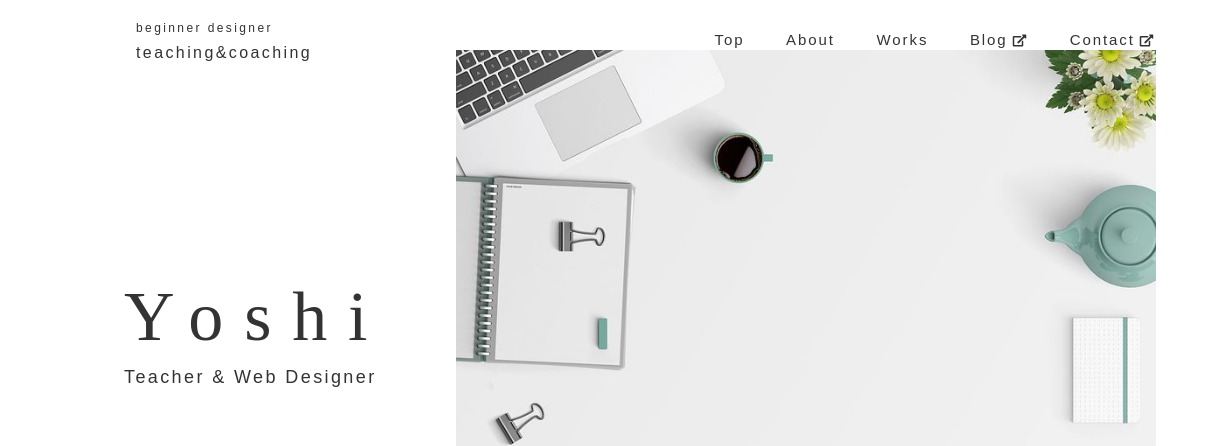
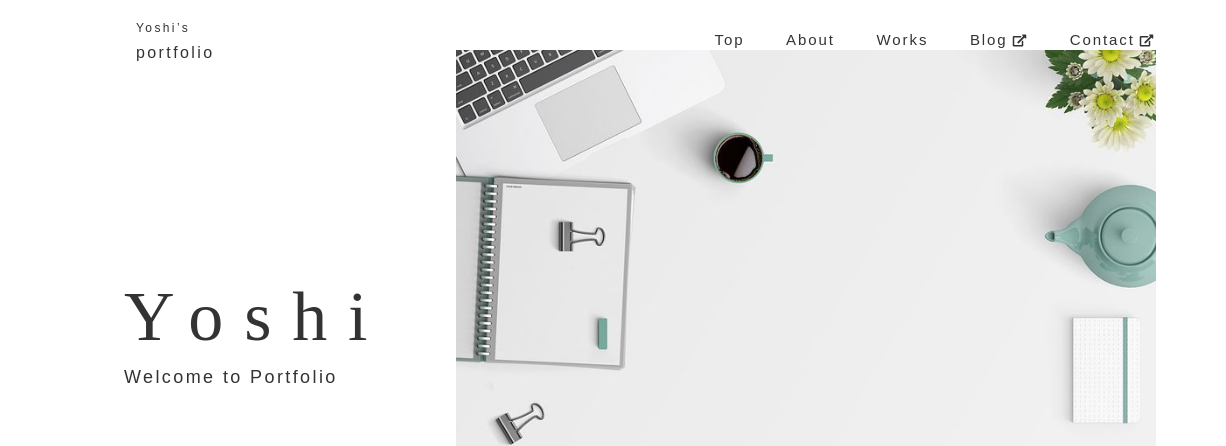
Before and after one commit to Yoshiaki-net/Yoshiaki-net.github.io, a plain HTML site: page index.html in a window 1280 px wide. Shown: the top 446 px of the page, 0-1226 px from the left. Drawn offline with nearby package versions, Linux system fonts and the light colour scheme; a web font is replaced by a local one.

Commit message:
Update index.html

```diff
--- a/index.html
+++ b/index.html
@@ -45,8 +45,8 @@
         <nav id="gnav">
             <div class="nav-box">
                 <h1 class="logo">
-                    <a href="index.html"><span class="text-small">beginner designer</span>
-                    <br>teaching&coaching</a>
+                    <a><span class="text-small">Yoshi’s</span>
+                    <br>portfolio</a>
                 </h1>
                 <ul class="pc-menu">
                   <li class="pc-nav"><a href="index.html">Top</a></li>
@@ -100,7 +100,7 @@
                 <div class="topMain-contents">
                     <div class="topMain-copy">
                         <p class="topMain-text-l">Yoshi</p>
-                        <p class="topMain-text-s">Teacher & Web Designer</p>
+                        <p class="topMain-text-s">Welcome to Portfolio</p>
                             <div class="topMain-read">
                                 <p class="topMain-read-text">初心者からWebデザイナーへ<br>
                                 独学でどこまでいけるか<br class="br-sp">挑戦しています。</p>
```
